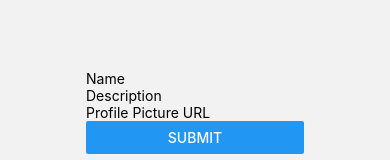
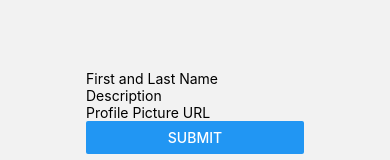
Before and after one commit to apellum/DashboardApp, a React Native app: screen / in a window 390 px wide. Shown: the part 144-304 px from the top of the page. Built offline with nearby package versions, Linux system fonts and the light colour scheme; data requests are answered from the project's data file.

Commit message:
Added Styling to my profile

```diff
--- a/src/App.js
+++ b/src/App.js
@@ -20,11 +20,6 @@ export default function App({ navigation }) {
       .then(resp => resp.json())
       .then(data => setUsers(data))
   }, [])
-
-  // const name = 'Drew Pellum'
-  // const firstName = loggedIn.name.split(' ')[0]
-  // const lastName = loggedIn.name.split(' ')[1]
-  // const initials = firstName[0] + lastName[0]
 
   const Stack = createNativeStackNavigator();
   return (
--- a/src/Dashboard.js
+++ b/src/Dashboard.js
@@ -7,11 +7,6 @@ import NewProfile from './NewProfile';
 
 
 const Dashboard = ({ navigation, loggedInUser, updateUsers, loggedIn }) => {
-    // const [editForm, setEditForm] = useState([])
-    const name = 'Drew Pellum'
-    const firstName = name.split(' ')[0]
-    const lastName = name.split(' ')[1]
-    const initials = firstName[0] + lastName[0]
 
   return (
     <View>
--- a/src/EditPage.js
+++ b/src/EditPage.js
@@ -25,7 +25,6 @@ const EditPage = ({initials, loggedIn, loggedInUser, navigation}) => {
         .then(user => {
             loggedInUser(user)
             setEditForm(user)
-            console.log('user',user)
         })
 
     }
--- a/src/Header.js
+++ b/src/Header.js
@@ -10,8 +10,6 @@ const Header = ({ navigation, loggedIn}) => {
     const handleMenuOpen = () => setAnchorEl(true)
 
     const closeMenu = () => setAnchorEl(false)
-
-    console.log('loggedIn', loggedIn)
 
     const firstName = loggedIn.name.split(' ')[0]
     const lastName = loggedIn.name.split(' ')[1]
--- a/src/MyProfile.js
+++ b/src/MyProfile.js
@@ -5,8 +5,9 @@ const MyProfile = ({ loggedIn }) => {
     if (! (loggedIn)) return <Text>Loading</Text>
   return (
     <View style={{padding: 20, justifyContent: 'center', alignItems: 'center'}}>
-        <Text>{loggedIn.name}</Text>
-        <Text>{loggedIn.description}</Text>
+        <Text style={{fontSize: 25, fontWeight: 'bold', color: '#007AFF'}}>Welcome</Text>
+        <Text style={{paddingTop: 20, fontSize: 15}}>{loggedIn.name}</Text>
+        <Text style={{padding: 15, fontSize: 15}}>{loggedIn.description}</Text>
         <Image style={{height: 100, width: 100, borderRadius: 50}} source={{uri: loggedIn.profile_picture}}/>
     </View>
   )
--- a/src/NewProfile.js
+++ b/src/NewProfile.js
@@ -44,11 +44,15 @@ const handlePost = (obj) => {
   return (
     <View>
       <TextInput
+        autoComplete={false}
+        autoCorrect={false}
         textContentType="name"
-        placeholder="Name"
+        placeholder="First and Last Name"
         onChangeText={onChangeField('name')}
       />
       <TextInput
+        autoComplete={false}
+        autoCorrect={false}
         placeholder="Description"
         onChangeText={onChangeField('description')}
       />
```
